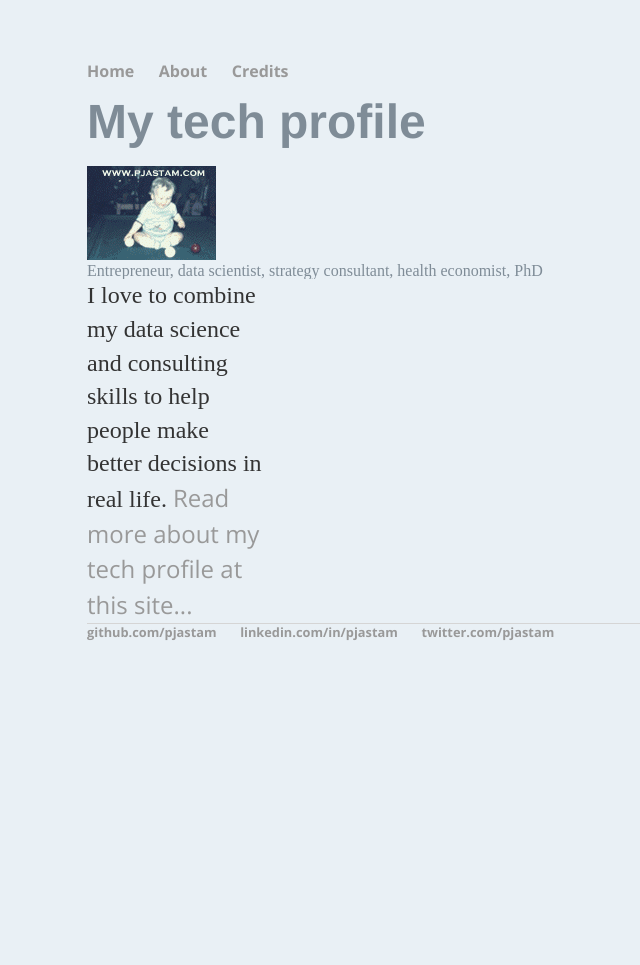
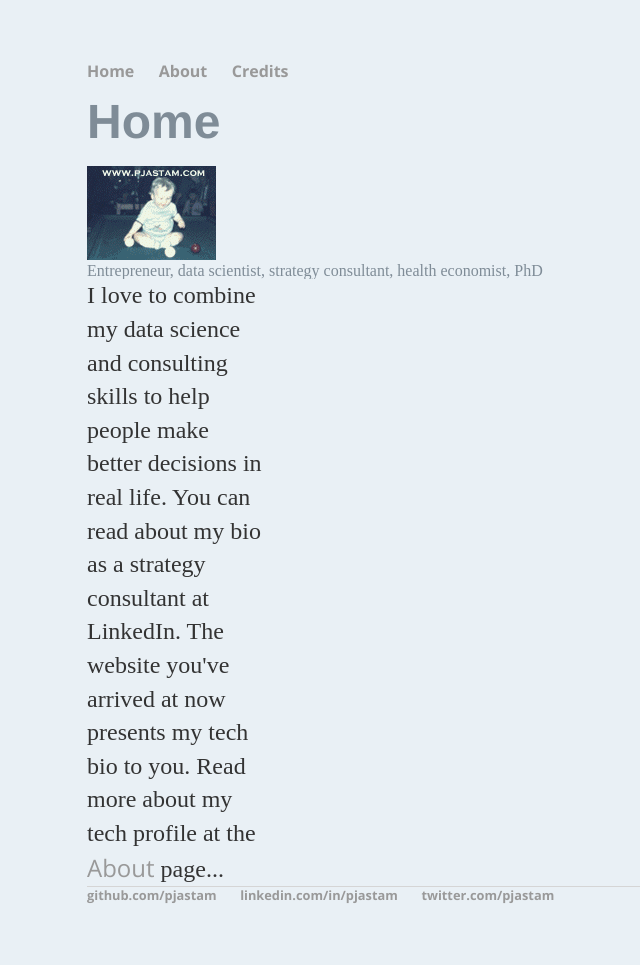
Before and after one commit to pjastam/pjastam.github.io, a Jekyll site: the page built from index.html, in a window 1280 px wide. Shown: the whole page, without its empty margins (105-745 px from the left). Built offline with Jekyll 4.4.1, drawn with Linux system fonts in a browser that asks for light colours; some web fonts are replaced; before the commit the page ends 900 px from its top, so only the background shows below that.

Commit message:
Update content and layout

```diff
--- a/index.html
+++ b/index.html
@@ -3,7 +3,7 @@ layout: default
 title: Piet Stam - Home
 ---
 <div class="blurb">
-	<h1>My tech profile</h1>
+	<h1>Home</h1>
 
 	<div class="container">
 		<div class="left">
@@ -13,7 +13,7 @@ title: Piet Stam - Home
 			</table>
 		</div>
 		<div class="right">
-			<p>I love to combine my data science and consulting skills to help people make better decisions in real life. <a href="/about">Read more about my tech profile at this site...</a></p>
+			<p>I love to combine my data science and consulting skills to help people make better decisions in real life. You can read about my bio as a strategy consultant at LinkedIn. The website you've arrived at now presents my tech bio to you. Read more about my tech profile at the <a href="/about">About</a> page...</p>
 		</div>
 	</div>
 
```
